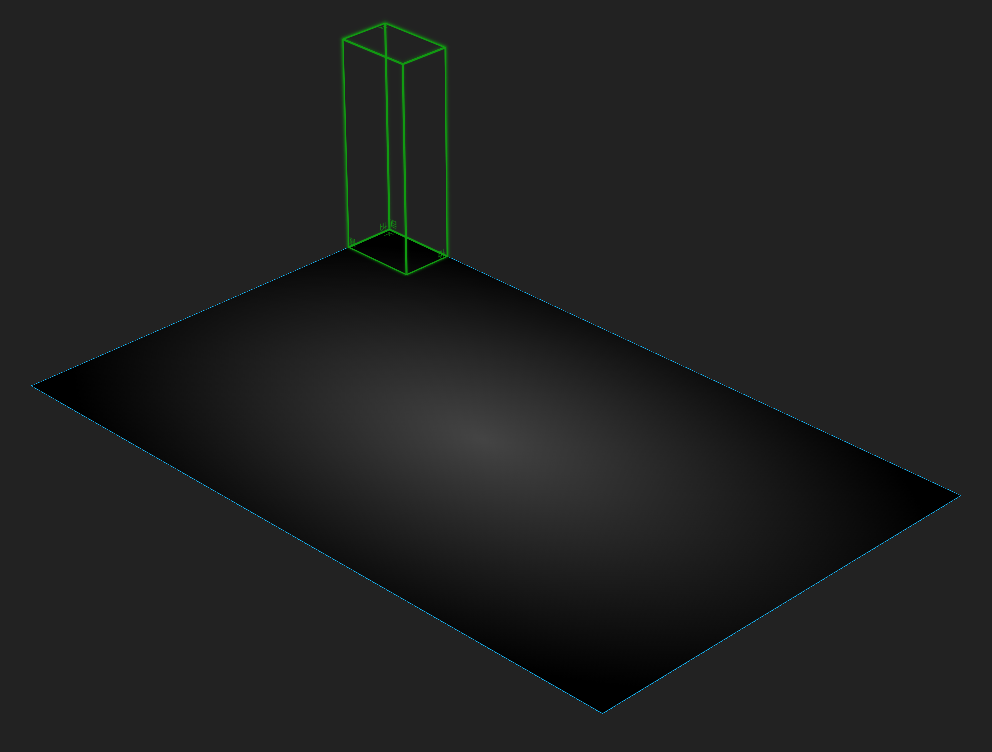
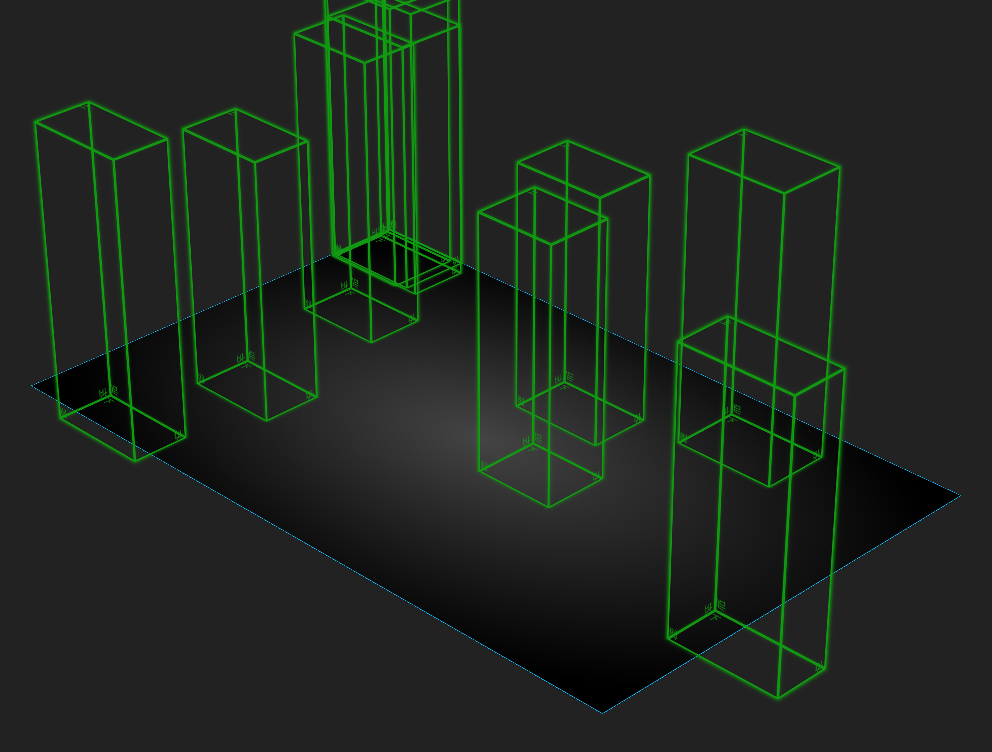
Before and after one commit to Vivomo/my-kingdom, a React (Create React App) app: page / in a window 1280 px wide. Shown: the top 752 px of the page, without its empty margins (139-1131 px from the left). Built offline with nearby package versions, Linux system fonts and the light colour scheme.

Commit message:
生成随机建筑物

```diff
--- a/src/components/building/Building.js
+++ b/src/components/building/Building.js
@@ -3,8 +3,8 @@ import './index.scss'
 
 const Building = (props) => {
     let planeStyle = {
-        left: props.left + 'px',
-        top: props.top + 'px',
+        left: typeof props.left === 'string' ? props.left : props.left + 'px',
+        top: typeof props.top === 'string' ? props.top : props.top + 'px',
         width: props.width2D + 'px',
         height: props.height2D + 'px',
         fontSize: props.height + 'px',
--- a/src/components/building/index.scss
+++ b/src/components/building/index.scss
@@ -1,5 +1,5 @@
 .building {
-    position: relative;
+    position: absolute;
     transform-style: preserve-3d;
 
     .wall {
--- a/src/components/ground/Ground.js
+++ b/src/components/ground/Ground.js
@@ -1,4 +1,4 @@
-import React from 'react';
+import React, {useState, useEffect} from 'react';
 import Building from '../building';
 
 import './index.scss';
@@ -7,9 +7,32 @@ const Ground = (props) => {
     let style = {
         transform: `translate3d(10%, 20%, -800px) rotateX(60deg) rotateY(0deg) rotateZ(${props.offsetX / 4}deg)`
     };
+
+    let [buildings, setBuildings] = useState([]);
+
+    useEffect(() => {
+        let arr = [];
+        for (let i = 0; i < 10; i++) {
+            arr.push({
+                width2D: 120 + 50 * Math.random(),
+                height2D: 80 + 40 * Math.random(),
+                height: 320 + 100 * Math.random(),
+                left: `${100 * Math.random()}%`,
+                top: `${100 * Math.random()}%`,
+            });
+        }
+        arr[0].left = 0;
+        arr[0].top = 0;
+        setBuildings(arr);
+    }, []);
+
     return (
         <div className="ground" style={style}>
-            <Building></Building>
+            {
+                buildings.map((building, index) => (
+                    <Building key={index} {...building}/>
+                ))
+            }
         </div>
     );
 };
```
